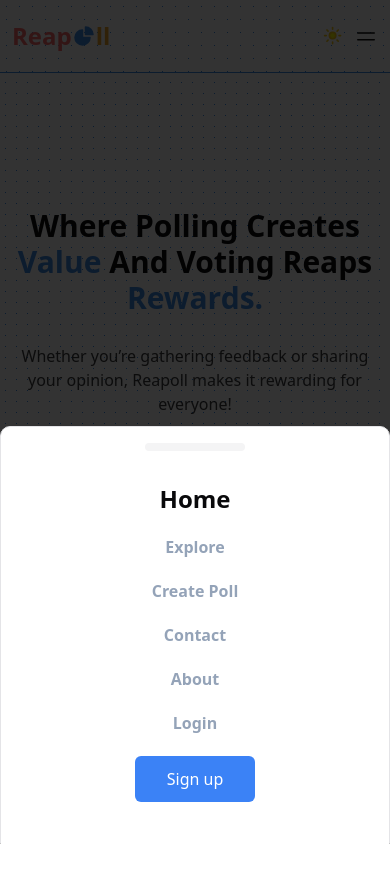
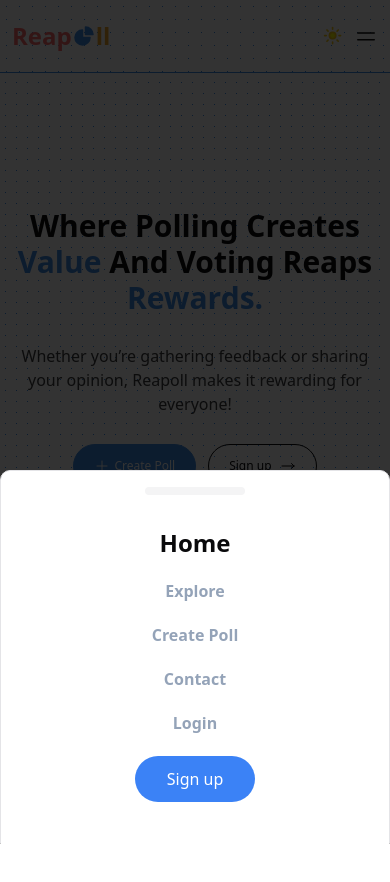
Before and after one commit to iamcodemonga/pollup, a Next.js app: page / in a window 390 px wide. Both pictures are taken after a click on the button 366 px from the left and 36 px from the top of the page. Shown: the top 882 px of the page. Built offline with nearby package versions, Linux system fonts and the light colour scheme.

Commit message:
added mobile navigator

```diff
--- a/components/Navbar.tsx
+++ b/components/Navbar.tsx
@@ -54,16 +54,16 @@
                             </DrawerHeader>
                         <div className='space-y-5 mb-5'>
                                 <Link href={"/"} className='w-full flex justify-center text-2xl font-bold'>Home</Link>
-                                <Link href={"/"} className='w-full flex justify-center text-md font-semibold text-slate-400'>Explore</Link>
-                                <Link href={"/"} className='w-full flex justify-center text-md font-semibold text-slate-400'>Create Poll</Link>
-                                <Link href={"/"} className='w-full flex justify-center text-md font-semibold text-slate-400'>Contact</Link>
-                                <Link href={"/"} className='w-full flex justify-center text-md font-semibold text-slate-400'>About</Link>
+                                <Link href={"/explore"} className='w-full flex justify-center text-md font-semibold text-slate-400'>Explore</Link>
+                                <Link href={"/create"} className='w-full flex justify-center text-md font-semibold text-slate-400'>Create Poll</Link>
+                                <a href={"mailto:codemonga@gmail.com"} className='w-full flex justify-center text-md font-semibold text-slate-400'>Contact</a>
+                                {/* <Link href={"/"} className='w-full flex justify-center text-md font-semibold text-slate-400'>About</Link> */}
                                 <Link href={"/"} className='w-full flex justify-center text-md font-semibold text-slate-400'>Login</Link>
                         </div>
                         <DrawerFooter className='py-3 mb-10'>
                                 <div className='w-full flex justify-center items-center'>
                                     <div className='space-x-5'>
-                                        <Link href={"/"} className='bg-blue-500 text-white py-3 px-8 rounded-md'>Sign up</Link>
+                                        <Link href={"/"} className='bg-blue-500 text-white py-3 px-8 rounded-full'>Sign up</Link>
                                     </div>
                                 </div>
                         </DrawerFooter>
```
